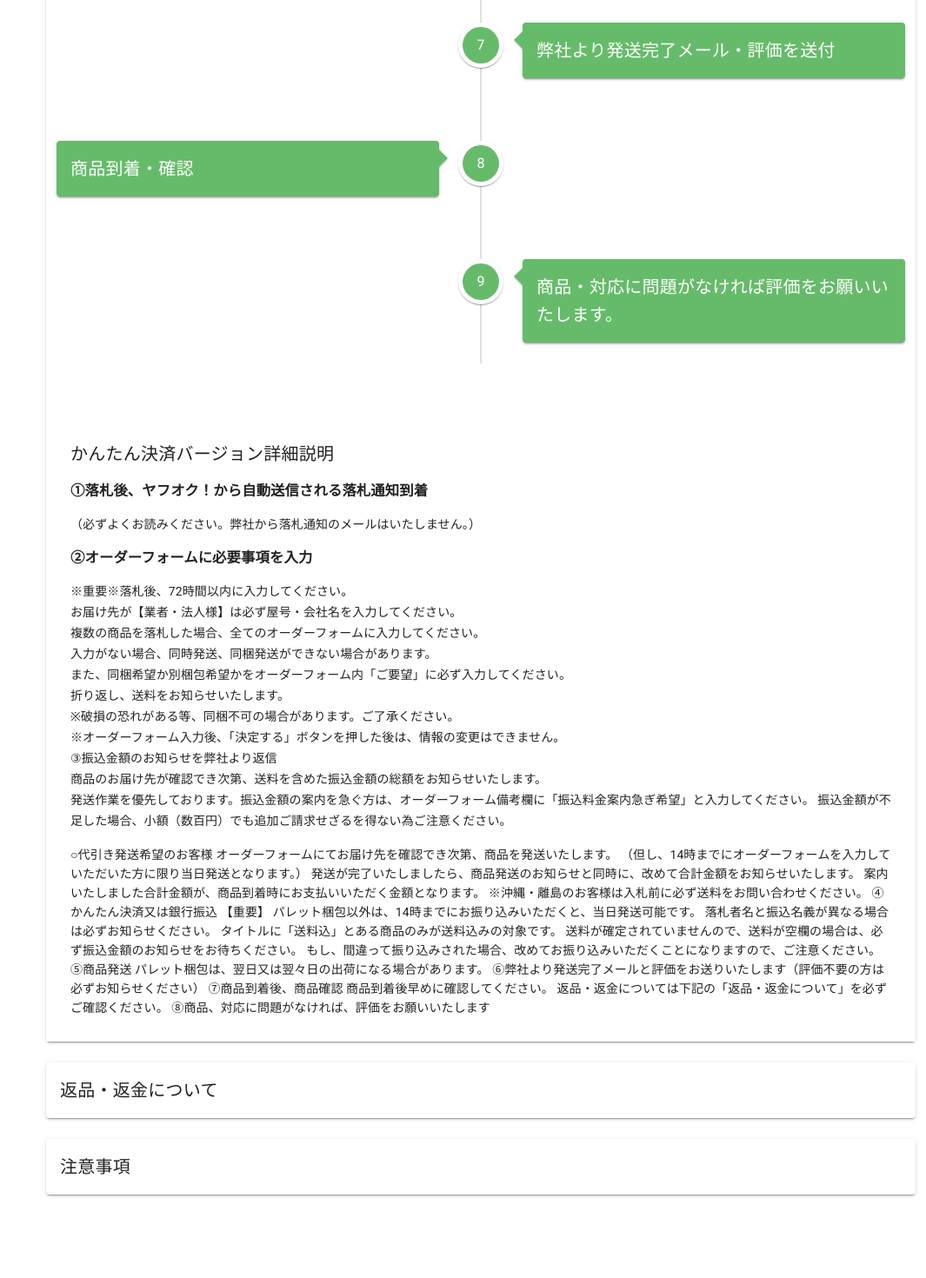
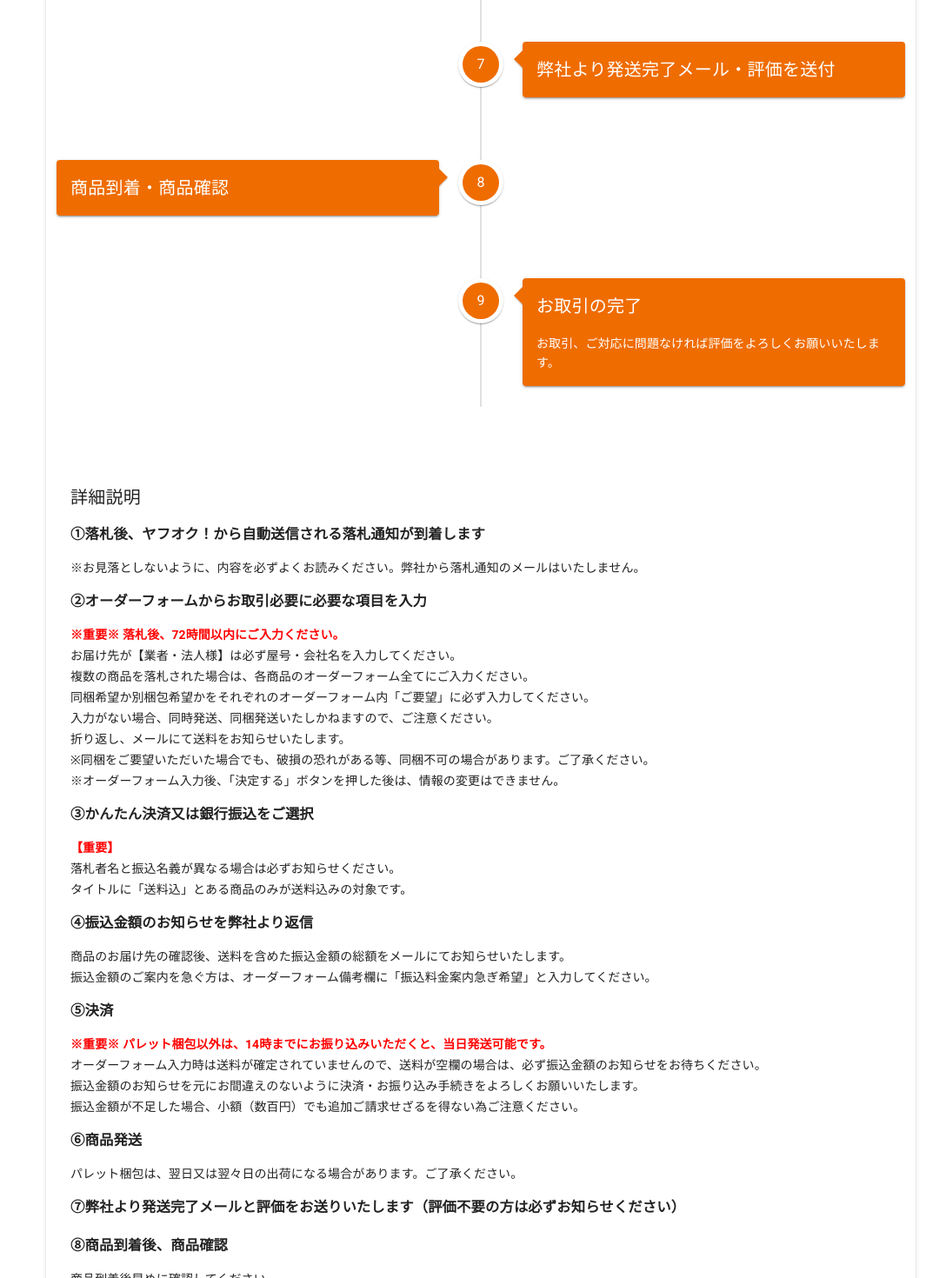
Before and after one commit to bonkun0903/yahuoku-site-vue, a Vue app: page / in a window 1280 px wide. Shown: the part 1330-2800 px from the top of the page at 87% size, without its empty margins (215-1280 px from the left). Before the commit the page ends 2739 px from the top, so only its background shows below. Built offline with nearby package versions, Linux system fonts and the light colour scheme; what vue-clipboard2 would draw is missing.

Commit message:
Edit TradingFlowView.vue

```diff
--- a/src/components/pages/FirstView.vue
+++ b/src/components/pages/FirstView.vue
@@ -24,7 +24,7 @@
       </v-row>
       <v-row>
         <v-col>
-          <v-card>
+          <v-card style="height: 1000px">
             <v-card-title>返品・返金について</v-card-title>
           </v-card>
         </v-col>
--- a/src/components/parts/DetailedExplanationByPaymentMethod1.vue
+++ b/src/components/parts/DetailedExplanationByPaymentMethod1.vue
@@ -1,46 +1,52 @@
 <template>
-  <section class="detailed-explanation-by-payment-method1">
-    <v-card-title background-colo>かんたん決済バージョン詳細説明</v-card-title>
+  <section id="detailed-explanation-by-payment-method1">
+    <v-card-title background-colo>詳細説明</v-card-title>
     <v-card-text>
-      <h3>①落札後、ヤフオク！から自動送信される落札通知到着</h3>
-      <p>（必ずよくお読みください。弊社から落札通知のメールはいたしません。）<br>
-      <h3>②オーダーフォームに必要事項を入力</h3>
-      <p>※重要※落札後、72時間以内に入力してください。<br>
+      <h3 id="to-method1-detailed-link-1">①落札後、ヤフオク！から自動送信される落札通知が到着します</h3>
+      <p>※お見落としないように、内容を必ずよくお読みください。弊社から落札通知のメールはいたしません。<br>
+      <h3 id="to-method1-detailed-link-2">②オーダーフォームからお取引必要に必要な項目を入力</h3>
+      <p>
+      <strong style="color: red;">※重要※ 落札後、72時間以内にご入力ください。</strong>
+      <br>
       お届け先が【業者・法人様】は必ず屋号・会社名を入力してください。<br>
-      複数の商品を落札した場合、全てのオーダーフォームに入力してください。<br>
-      入力がない場合、同時発送、同梱発送ができない場合があります。<br>
-      また、同梱希望か別梱包希望かをオーダーフォーム内「ご要望」に必ず入力してください。<br>
-      折り返し、送料をお知らせいたします。<br>
-      ※破損の恐れがある等、同梱不可の場合があります。ご了承ください。<br>
+      複数の商品を落札された場合は、各商品のオーダーフォーム全てにご入力ください。<br>
+      同梱希望か別梱包希望かをそれぞれのオーダーフォーム内「ご要望」に必ず入力してください。<br>
+      入力がない場合、同時発送、同梱発送いたしかねますので、ご注意ください。<br>
+      折り返し、メールにて送料をお知らせいたします。<br>
+      ※同梱をご要望いただいた場合でも、破損の恐れがある等、同梱不可の場合があります。ご了承ください。<br>
       ※オーダーフォーム入力後、「決定する」ボタンを押した後は、情報の変更はできません。<br>
-      ③振込金額のお知らせを弊社より返信<br>
-      商品のお届け先が確認でき次第、送料を含めた振込金額の総額をお知らせいたします。<br>
-      発送作業を優先しております。振込金額の案内を急ぐ方は、オーダーフォーム備考欄に「振込料金案内急ぎ希望」と入力してください。
-      振込金額が不足した場合、小額（数百円）でも追加ご請求せざるを得ない為ご注意ください。
+      <h3 id="to-method1-detailed-link-3">③かんたん決済又は銀行振込をご選択</h3>
+      <p>
+        <strong style="color: red;">【重要】</strong>
+        <br>
+        落札者名と振込名義が異なる場合は必ずお知らせください。<br>
+        タイトルに「送料込」とある商品のみが送料込みの対象です。<br>
       </p>
-      ○代引き発送希望のお客様
-      オーダーフォームにてお届け先を確認でき次第、商品を発送いたします。
-      （但し、14時までにオーダーフォームを入力していただいた方に限り当日発送となります。）
-      発送が完了いたしましたら、商品発送のお知らせと同時に、改めて合計金額をお知らせいたします。
-      案内いたしました合計金額が、商品到着時にお支払いいただく金額となります。
-      ※沖縄・離島のお客様は入札前に必ず送料をお問い合わせください。
-
-      ④かんたん決済又は銀行振込
-      【重要】
-      パレット梱包以外は、14時までにお振り込みいただくと、当日発送可能です。
-      落札者名と振込名義が異なる場合は必ずお知らせください。
-      タイトルに「送料込」とある商品のみが送料込みの対象です。
-      送料が確定されていませんので、送料が空欄の場合は、必ず振込金額のお知らせをお待ちください。
-      もし、間違って振り込みされた場合、改めてお振り込みいただくことになりますので、ご注意ください。
-      ⑤商品発送
-      パレット梱包は、翌日又は翌々日の出荷になる場合があります。
-
-      ⑥弊社より発送完了メールと評価をお送りいたします（評価不要の方は必ずお知らせください）
-      ⑦商品到着後、商品確認
-      商品到着後早めに確認してください。
-      返品・返金については下記の「返品・返金について」を必ずご確認ください。
-
-      ⑧商品、対応に問題がなければ、評価をお願いいたします
+      <h3 id="to-method1-detailed-link-4">④振込金額のお知らせを弊社より返信</h3>
+      <p>
+        商品のお届け先の確認後、送料を含めた振込金額の総額をメールにてお知らせいたします。<br>
+        振込金額のご案内を急ぐ方は、オーダーフォーム備考欄に「振込料金案内急ぎ希望」と入力してください。<br>
+      </p>
+      <h3 id="to-method1-detailed-link-5">⑤決済</h3>
+      <p>
+        <strong style="color: red;">※重要※ パレット梱包以外は、14時までにお振り込みいただくと、当日発送可能です。</strong>
+        <br>
+        オーダーフォーム入力時は送料が確定されていませんので、送料が空欄の場合は、必ず振込金額のお知らせをお待ちください。<br>
+        振込金額のお知らせを元にお間違えのないように決済・お振り込み手続きをよろしくお願いいたします。<br>
+        振込金額が不足した場合、小額（数百円）でも追加ご請求せざるを得ない為ご注意ください。<br>
+      </p>
+      <h3 id="to-method1-detailed-link-6">⑥商品発送</h3>
+      <p>パレット梱包は、翌日又は翌々日の出荷になる場合があります。ご了承ください。</p>
+      <h3 id="to-method1-detailed-link-7">⑦弊社より発送完了メールと評価をお送りいたします（評価不要の方は必ずお知らせください）</h3><br>
+      <h3 id="to-method1-detailed-link-8">⑧商品到着後、商品確認</h3>
+      <p>
+        商品到着後早めに確認してください。<br>
+        返品・返金については下記の「返品・返金について」を必ずご確認ください。<br>
+      </p>
+      <h3 id="to-method1-detailed-link-9">⑨お取引の完了</h3>
+      <p>
+        お取引き、ご対応に問題なければお取引の評価をよろしくお願いいたします。
+      </p>
     </v-card-text>
   </section>
 </template>
--- a/src/components/parts/DetailedExplanationByPaymentMethod2.vue
+++ b/src/components/parts/DetailedExplanationByPaymentMethod2.vue
@@ -1,47 +1,43 @@
 <template>
-  <section class="detailed-explanation-by-payment-method2">
-    <v-card-title background-colo>代引き取引バージョン詳細説明</v-card-title>
+  <section id="detailed-explanation-by-payment-method2">
+    <v-card-title background-colo>代引き詳細説明</v-card-title>
     <v-card-text>
-      <h3>①落札後、ヤフオク！から自動送信される落札通知到着</h3>
-      <p>（必ずよくお読みください。弊社から落札通知のメールはいたしません。）<br>
-      <h3>②オーダーフォームに必要事項を入力</h3>
-      <p>※重要※落札後、72時間以内に入力してください。</p>
-      <p>落札後、72時間以内に入力してください。</p>
+      <h3 id="to-method2-detailed-link-1">①落札後、ヤフオク！から自動送信される落札通知が到着します</h3>
+      <p>※お見落としないように、内容を必ずよくお読みください。弊社から落札通知のメールはいたしません。<br>
+      <h3 id="to-method2-detailed-link-2">②オーダーフォームからお取引必要に必要な項目を入力</h3>
+      <p>
+      <strong style="color: red;">※重要※ 落札後、72時間以内にご入力ください。</strong>
+      <br>
       お届け先が【業者・法人様】は必ず屋号・会社名を入力してください。<br>
-      複数の商品を落札した場合、全てのオーダーフォームに入力してください。<br>
-      入力がない場合、同時発送、同梱発送ができない場合があります。<br>
-      また、同梱希望か別梱包希望かをオーダーフォーム内「ご要望」に必ず入力してください。<br>
-      折り返し、送料をお知らせいたします。<br>
-      ※破損の恐れがある等、同梱不可の場合があります。ご了承ください。<br>
+      複数の商品を落札された場合は、各商品のオーダーフォーム全てにご入力ください。<br>
+      同梱希望か別梱包希望かをそれぞれのオーダーフォーム内「ご要望」に必ず入力してください。<br>
+      入力がない場合、同時発送、同梱発送いたしかねますので、ご注意ください。<br>
+      折り返し、メールにて送料をお知らせいたします。<br>
+      ※同梱をご要望いただいた場合でも、破損の恐れがある等、同梱不可の場合があります。ご了承ください。<br>
       ※オーダーフォーム入力後、「決定する」ボタンを押した後は、情報の変更はできません。<br>
-      ③振込金額のお知らせを弊社より返信<br>
-      商品のお届け先が確認でき次第、送料を含めた振込金額の総額をお知らせいたします。<br>
-      発送作業を優先しております。振込金額の案内を急ぐ方は、オーダーフォーム備考欄に「振込料金案内急ぎ希望」と入力してください。
-      振込金額が不足した場合、小額（数百円）でも追加ご請求せざるを得ない為ご注意ください。
-
-      ○代引き発送希望のお客様
-      オーダーフォームにてお届け先を確認でき次第、商品を発送いたします。
-      （但し、14時までにオーダーフォームを入力していただいた方に限り当日発送となります。）
-      発送が完了いたしましたら、商品発送のお知らせと同時に、改めて合計金額をお知らせいたします。
-      案内いたしました合計金額が、商品到着時にお支払いいただく金額となります。
-      ※沖縄・離島のお客様は入札前に必ず送料をお問い合わせください。
-
-      ④かんたん決済又は銀行振込
-      【重要】
-      パレット梱包以外は、14時までにお振り込みいただくと、当日発送可能です。
-      落札者名と振込名義が異なる場合は必ずお知らせください。
-      タイトルに「送料込」とある商品のみが送料込みの対象です。
-      送料が確定されていませんので、送料が空欄の場合は、必ず振込金額のお知らせをお待ちください。
-      もし、間違って振り込みされた場合、改めてお振り込みいただくことになりますので、ご注意ください。
-      ⑤商品発送
-      パレット梱包は、翌日又は翌々日の出荷になる場合があります。
-
-      ⑥弊社より発送完了メールと評価をお送りいたします（評価不要の方は必ずお知らせください）
-      ⑦商品到着後、商品確認
-      商品到着後早めに確認してください。
-      返品・返金については下記の「返品・返金について」を必ずご確認ください。
-
-      ⑧商品、対応に問題がなければ、評価をお願いいたします
+      <h3 id="to-method2-detailed-link-3">③代引き決済発送をご選択</h3>
+      <p>
+        <strong style="color: red;">【重要】</strong>
+        <br>
+        タイトルに「送料込」とある商品のみが送料込みの対象です。<br>
+        オーダーフォームにてお届け先を確認でき次第、商品を発送いたします。<br>
+        （但し、14時までにオーダーフォームを入力していただいた方に限り当日発送となります。）<br>
+        発送が完了いたしましたら、商品発送のお知らせと同時に、改めて合計金額をお知らせいたします。<br>
+        案内いたしました合計金額が、商品到着時にお支払いいただく金額となります。<br>
+        ※沖縄・離島のお客様は入札前に必ず送料をお問い合わせください。<br>
+      </p>
+      <h3 id="to-method2-detailed-link-4">④商品発送</h3>
+      <p>パレット梱包は、翌日又は翌々日の出荷になる場合があります。ご了承ください。</p>
+      <h3 id="to-method2-detailed-link-5">⑤弊社より発送完了メールと評価をお送りいたします（評価不要の方は必ずお知らせください）</h3><br>
+      <h3 id="to-method2-detailed-link-6">⑥商品到着後、商品決済・商品確認</h3>
+      <p>
+        商品到着後早めに確認してください。<br>
+        返品・返金については下記の「返品・返金について」を必ずご確認ください。<br>
+      </p>
+      <h3 id="to-method2-detailed-link-7">⑦お取引の完了</h3>
+      <p>
+        お取引き、ご対応に問題なければお取引の評価をよろしくお願いいたします。
+      </p>
     </v-card-text>
   </section>
 </template>
--- a/src/components/parts/TradingFlowView.vue
+++ b/src/components/parts/TradingFlowView.vue
@@ -1,7 +1,10 @@
 <template>
   <section class="trading-flow-view">
-    <v-card-title>お取引の流れ</v-card-title>
-    <v-card-text>
+    <v-card-title >お取引の流れ</v-card-title>
+    <v-card-text class="pb-0">
+      お取引の流れを一覧でご確認いただけます。
+    </v-card-text>
+    <v-card-text class="pt-0">
       ※ 決済方法が『かんたん決済・銀行振り込み』か『代引き発送』お取引の流れが異なります。お選びいただいた決済方法をクリック（タップ）してください。
     </v-card-text>
     <v-tabs
@@ -27,6 +30,7 @@
                   <v-timeline-item
                     v-for="(item, i) in choiceItems(n)"
                     :key="i"
+                    v-scroll-to="toDetailedLink(i, n)"
                     :color="item.color"
                     class="white--text mb-12"
                     large
@@ -41,6 +45,9 @@
                       <v-card-title class="text-h6">
                         {{ item.title }}
                       </v-card-title>
+                      <v-card-text v-if="item.describe" class="white--text">
+                        {{ item.describe }}
+                      </v-card-text>
                     </v-card>
                   </v-timeline-item>
                 </v-timeline>
@@ -73,97 +80,108 @@ export default {
       {
         color: 'green lighten-1',
         icon: 'mdi-star',
-        title: '落札'
+        title: '落札',
+        describe: ''
       },
       {
         color: 'green lighten-1',
         icon: 'mdi-book-variant',
-        title: 'オーダーフォーム入力'
+        title: 'オーダーフォーム入力',
+        describe: ''
       },
       {
-        color: 'yellow darken-2',
+        color: 'green lighten-1',
         icon: 'mdi-airballoon',
-        title: 'かんたん決済または、銀行振り込みを選択'
+        title: 'かんたん決済または、銀行振り込みを選択',
+        describe: ''
       },
       {
         color: 'yellow darken-2',
         icon: 'mdi-buffer',
-        title: '振込金額（商品代＋送料）のお知らせを受け取る'
+        title: '振込金額（商品代＋送料）のお知らせを受け取る',
+        describe: ''
       },
       {
         color: 'yellow darken-2',
         icon: 'mdi-buffer',
-        title: '決済'
+        title: '決済',
+        describe: ''
       },
       {
-        color: 'green lighten-1',
+        color: 'orange darken-3',
         icon: 'mdi-buffer',
-        title: '商品発送'
+        title: '商品発送',
+        describe: ''
       },
       {
-        color: 'green lighten-1',
+        color: 'orange darken-3',
         icon: 'mdi-buffer',
-        title: '弊社より発送完了メール・評価を送付'
+        title: '弊社より発送完了メール・評価を送付',
+        describe: ''
       },
       {
-        color: 'green lighten-1',
+        color: 'orange darken-3',
         icon: 'mdi-buffer',
-        title: '商品到着・確認'
+        title: '商品到着・商品確認',
+        describe: ''
       },
       {
-        color: 'green lighten-1',
+        color: 'orange darken-3',
         icon: 'mdi-buffer',
-        title: '商品・対応に問題がなければ評価をお願いいたします。'
+        title: 'お取引の完了',
+        describe: 'お取引、ご対応に問題なければ評価をよろしくお願いいたします。'
       }
     ],
     items2: [
       {
         color: 'green lighten-1',
         icon: 'mdi-star',
-        title: '代引き落札'
+        title: '落札',
+        describe: ''
       },
       {
         color: 'green lighten-1',
         icon: 'mdi-book-variant',
-        title: 'オーダーフォーム入力'
-      },
-      {
-        color: 'yellow darken-2',
-        icon: 'mdi-airballoon',
-        title: 'かんたん決済または、銀行振り込みを選択'
-      },
-      {
-        color: 'yellow darken-2',
-        icon: 'mdi-buffer',
-        title: '振込金額（商品代＋送料）のお知らせを受け取る'
-      },
-      {
-        color: 'yellow darken-2',
-        icon: 'mdi-buffer',
-        title: '決済'
+        title: 'オーダーフォーム入力',
+        describe: ''
       },
       {
         color: 'green lighten-1',
-        icon: 'mdi-buffer',
-        title: '商品発送'
+        icon: 'mdi-airballoon',
+        title: '代引き発送を選択、即日発送します。',
+        describe: '※ 14時までにオーダーフォームから代引き発送をご申請いただいた場合、即日発送いたします。'
       },
       {
-        color: 'green lighten-1',
+        color: 'orange darken-3',
         icon: 'mdi-buffer',
-        title: '弊社より発送完了メール・評価を送付'
+        title: '商品発送',
+        describe: ''
       },
       {
-        color: 'green lighten-1',
+        color: 'orange darken-3',
         icon: 'mdi-buffer',
-        title: '商品到着・確認'
+        title: '弊社より発送完了メール・評価を送付',
+        describe: ''
       },
       {
-        color: 'green lighten-1',
+        color: 'orange darken-3',
         icon: 'mdi-buffer',
-        title: '商品・対応に問題がなければ評価をお願いいたします。'
+        title: '商品到着・代引き決済・商品確認',
+        describe: ''
+      },
+      {
+        color: 'orange darken-3',
+        icon: 'mdi-buffer',
+        title: 'お取引の完了',
+        describe: 'お取引、ご対応に問題なければ評価をよろしくお願いいたします。'
       }
     ]
   }),
+  methods: {
+    toDetailedLink: function (index, methodNum) {
+      return methodNum === 1 ? '#to-method1-detailed-link-' + (index + 1) : '#to-method2-detailed-link-' + (index + 1)
+    }
+  },
   computed: {
     choiceItems: function () {
       return function (n) {
--- a/src/main.js
+++ b/src/main.js
@@ -6,7 +6,10 @@ import VueScrollTo from 'vue-scrollto'
 import VueClipboard from 'vue-clipboard2'
 
 Vue.use(VueClipboard)
-Vue.use(VueScrollTo)
+Vue.use(VueScrollTo, {
+  offset: -120,
+  duration: 1000
+})
 Vue.config.productionTip = false
 
 require('@/assets/sass/main.scss')
```
